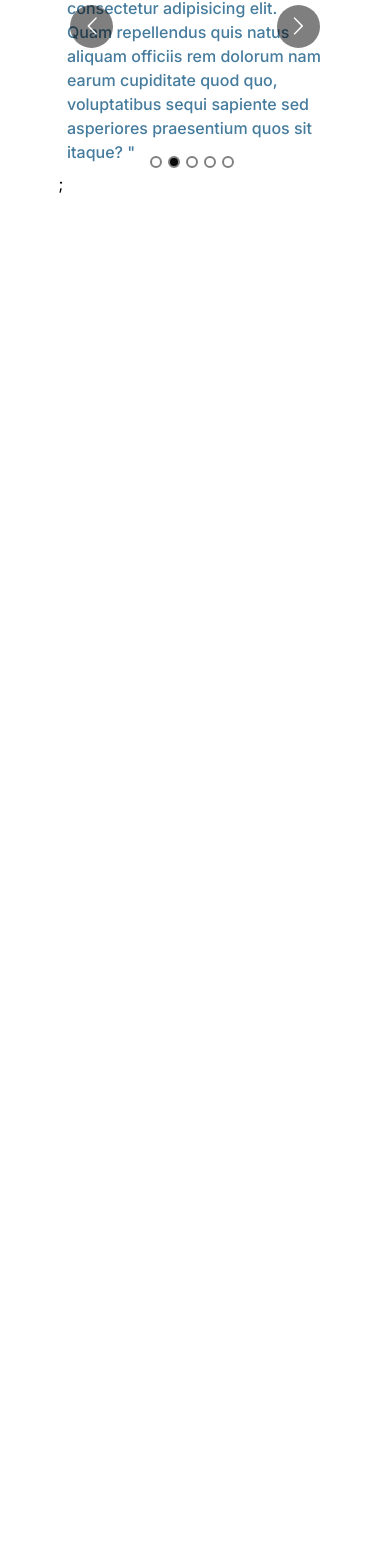
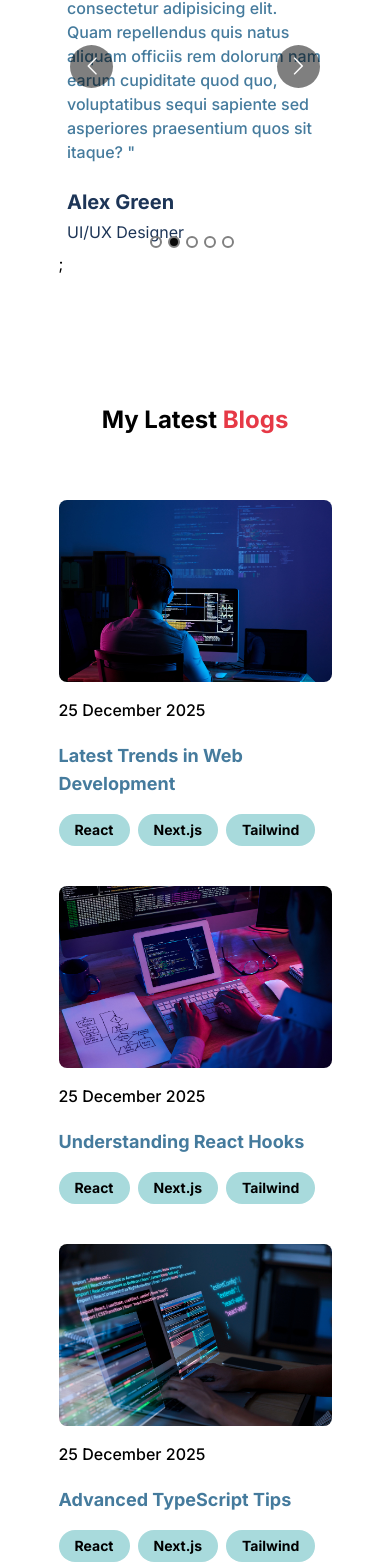
Before and after one commit to VirajJayasiri/modern-portfolio-website-nextjs15-typescript-tailwind, a Next.js app: page / in a window 390 px wide. Shown: the part 7460-9028 px from the top of the page. Before the commit the page ends 7720 px from the top, so only its background shows below. Built offline with nearby package versions, Linux system fonts and the light colour scheme.

Commit message:
Add Blog and BlogCard components with layout and styling

```diff
--- /dev/null
+++ b/app/components/Home/Blog/Blog.tsx
@@ -0,0 +1,24 @@
+import BlogCard from './BlogCard'
+
+const Blog = () => {
+  return (
+    <div className='pt-16 pb-16'>
+      <h1 className='text-center text-2xl md:text-4xl xl:text-5xl font-bold text-black'>
+         My Latest <span className='text-[#E63946]'>Blogs</span>
+      </h1>
+      <div className='w-[70%] mx-auto grid grid-cols-1 xl:grid-cols-3 xl:gap-4 gap-10 items-center mt-16'>
+        <div>
+          <BlogCard image="/images/b1.jpg" title="Latest Trends in Web Development"/>
+        </div>
+        <div>
+          <BlogCard image="/images/b2.jpg" title="Understanding React Hooks"/>
+        </div>
+        <div>
+          <BlogCard image="/images/b3.jpg" title="Advanced TypeScript Tips"/>
+        </div>
+      </div>
+    </div>
+  )
+}
+
+export default Blog
--- /dev/null
+++ b/app/components/Home/Blog/BlogCard.tsx
@@ -0,0 +1,23 @@
+import Image from 'next/image';
+
+type Props ={
+   image: string;
+   title: string;
+}
+
+const BlogCard = ({ image, title }: Props) => {
+  return (
+    <div>
+      <Image src={image} alt={"blog"} width={500} height={500} className='object-cover rounded-lg'/>
+      <p className='mt-4 text-black font-medium text-base sm:text-lg'>25 December 2025</p>
+      <h1 className='mt-5 text-lg sm:text-xl font-bold text-[#457B9D] hover:underline hover:text-[#1D3557] cursor-pointer transition-all duration-300'>{title}</h1>
+      <div className='mt-4 flex gap-2 items-center'>
+         <p className='px-4 py-1.5 bg-[#A8DADC] text-sm sm:text-base font-bold rounded-full'>React</p>
+         <p className='px-4 py-1.5 bg-[#A8DADC] text-sm sm:text-base font-bold rounded-full'>Next.js</p>
+         <p className='px-4 py-1.5 bg-[#A8DADC] text-sm sm:text-base font-bold rounded-full'>Tailwind</p>
+      </div>
+    </div>
+  )
+}
+
+export default BlogCard
--- a/app/components/Home/ClientReview/ClientReview.tsx
+++ b/app/components/Home/ClientReview/ClientReview.tsx
@@ -7,17 +7,17 @@ const responsive = {
   desktop: {
     breakpoint: { max: 3000, min: 1324 },
     items: 3,
-    slidesToSlide: 1 // optional, default to 1.
+    slidesToSlide: 1
   },
   tablet: {
     breakpoint: { max: 1324, min: 764 },
     items: 2,
-    slidesToSlide: 1 // optional, default to 1.
+    slidesToSlide: 1
   },
   mobile: {
     breakpoint: { max: 764, min: 0 },
     items: 1,
-    slidesToSlide: 1 // optional, default to 1.
+    slidesToSlide: 1
   }
 };
 
--- a/app/components/Home/ClientReview/ClientReviewCard.tsx
+++ b/app/components/Home/ClientReview/ClientReviewCard.tsx
@@ -12,6 +12,8 @@ const ClientReviewCard = ({ name, role, image }: Props) => {
     <div className='m-2'>
       <Image src={image} width={60} height={60} alt="client" className='rounded-full' />
       <p className='mt-6 text-base text-[#457B9D] font-medium'>&quot; Lorem ipsum dolor sit amet consectetur adipisicing elit. Quam repellendus quis natus aliquam officiis rem dolorum nam earum cupiditate quod quo, voluptatibus sequi sapiente sed asperiores praesentium quos sit itaque? &quot;</p>
+      <h1 className='mt-6 text-xl font-bold text-[#1D3557]'>{name}</h1>
+      <p className='mt-1 text-[#1D3557]'>{role}</p>
     </div>
   )
 }
--- a/app/components/Home/Home.tsx
+++ b/app/components/Home/Home.tsx
@@ -1,3 +1,4 @@
+import Blog from './Blog/Blog'
 import ClientReview from './ClientReview/ClientReview'
 import Hero from './Hero/Hero'
 import Projects from './Projects/Projects'
@@ -14,6 +15,7 @@ const Home = () => {
       <Projects />
       <Skills />
       <ClientReview />
+      <Blog />
     </div>
   )
 }
```
